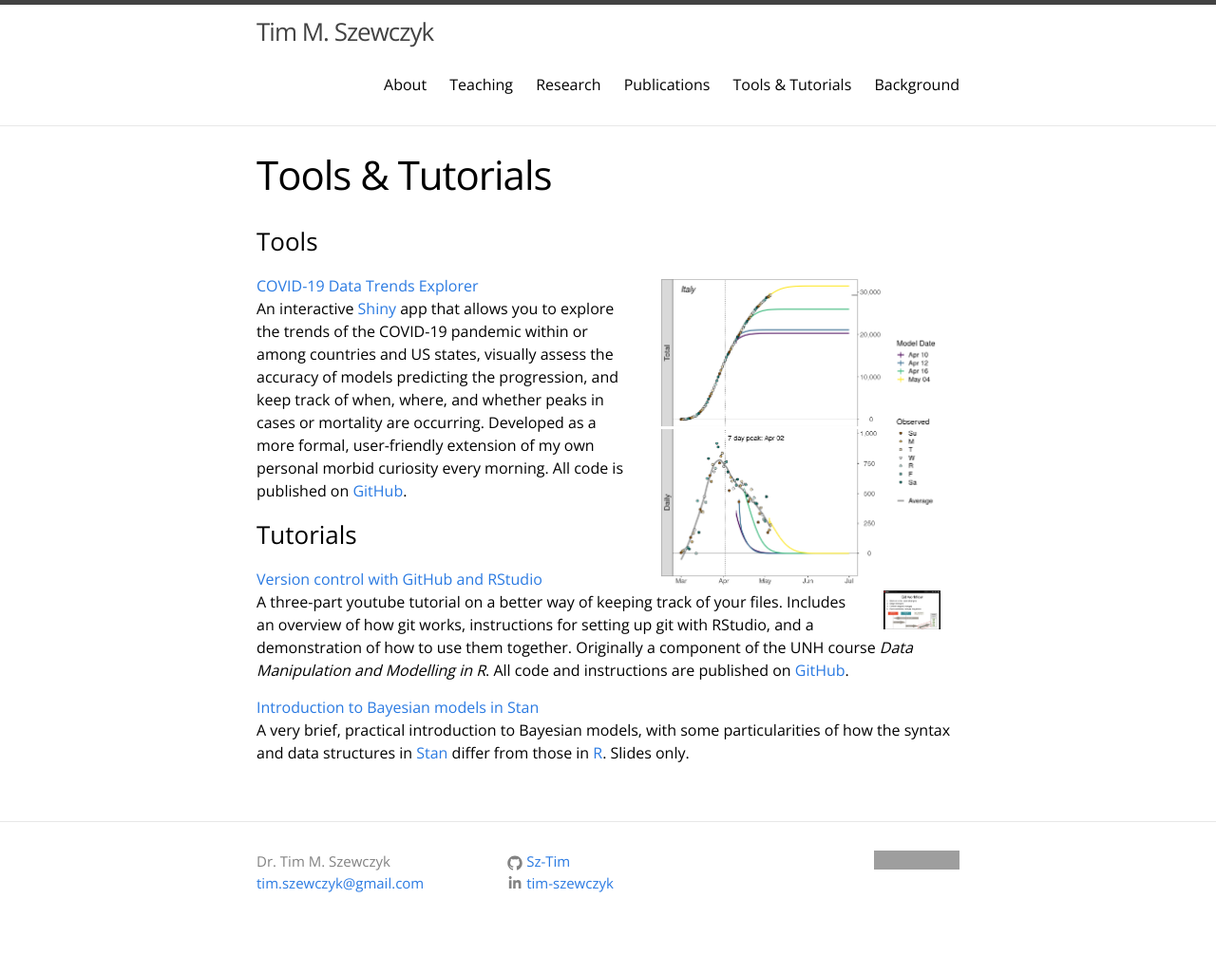
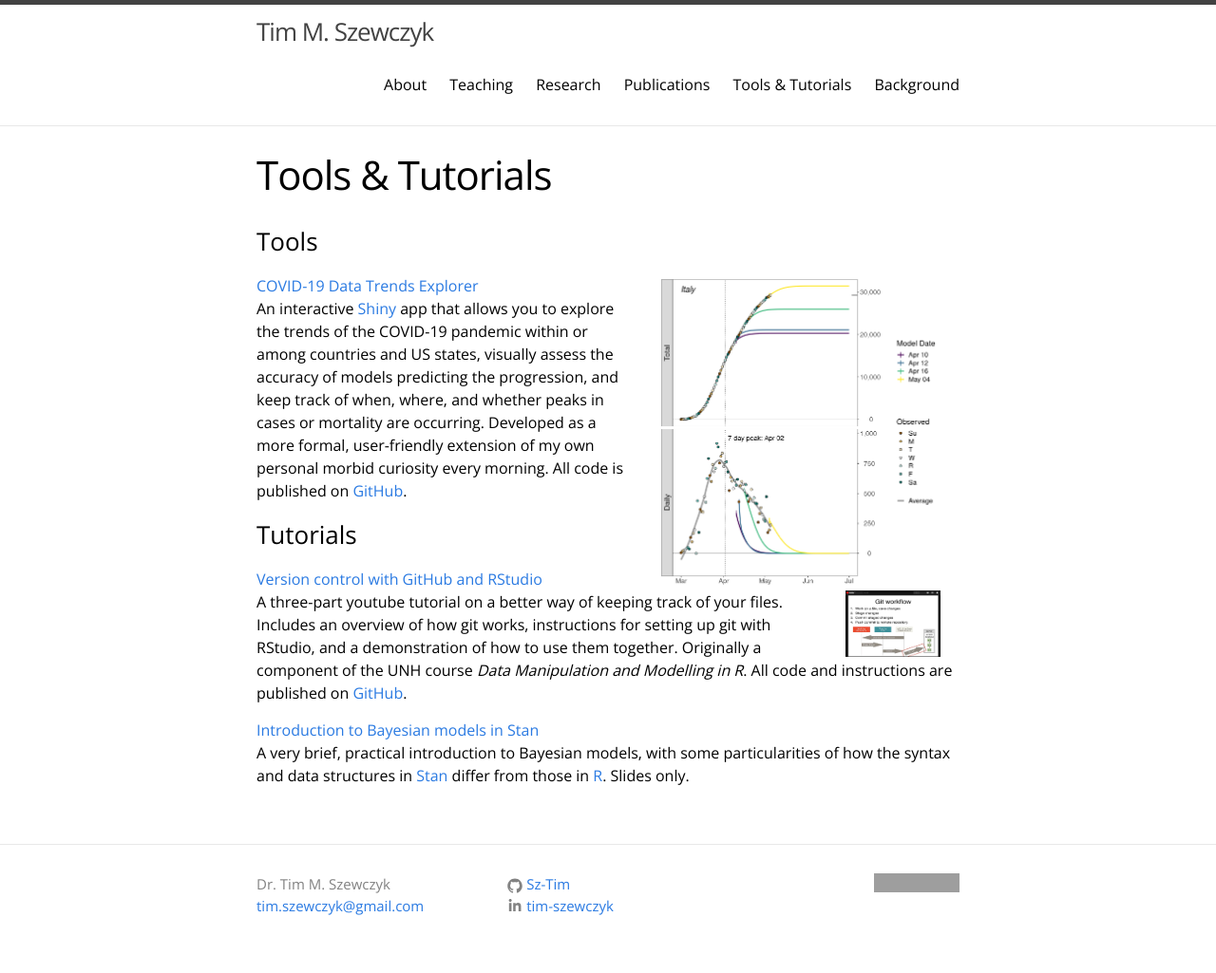
Before and after one commit to Sz-Tim/Sz-Tim.github.io, a Jekyll site: the page built from tools.md, in a window 1280 px wide. Shown: the whole page at 95% size. Built offline with Jekyll 4.4.1, drawn with Linux system fonts in a browser that asks for light colours; before the commit the page ends 1001 px from its top, so only the background shows below that; grey boxes are pictures that could not be loaded.

Commit message:
img placement

```diff
--- a/tools.md
+++ b/tools.md
@@ -12,7 +12,7 @@ An interactive [Shiny](https://shiny.rstudio.com/) app that allows you to explor
 
 ### Tutorials
 [Version control with GitHub and RStudio](https://www.youtube.com/playlist?list=PL7GjEq0oE7-YrZoV5eWkO-YOQbZtz-RxX)
-<img align="left" width="60" height="41" style="margin: 0px 20px" src="{{ site.url }}/assets/git_workflow.png">A three-part youtube tutorial on a better way of keeping track of your files. Includes an overview of how git works, instructions for setting up git with RStudio, and a demonstration of how to use them together. Originally a component of the UNH course *Data Manipulation and Modelling in R*. All code and instructions are published on [GitHub](https://github.com/Sz-Tim/NR995_Module_9).
+<img style="float:left" width="100" height="70" style="margin: 0px 20px" src="{{ site.url }}/assets/git_workflow.png">A three-part youtube tutorial on a better way of keeping track of your files. Includes an overview of how git works, instructions for setting up git with RStudio, and a demonstration of how to use them together. Originally a component of the UNH course *Data Manipulation and Modelling in R*. All code and instructions are published on [GitHub](https://github.com/Sz-Tim/NR995_Module_9).
 
 [Introduction to Bayesian models in Stan]({{ site.url }}/assets/stan_intro.pdf)
 A very brief, practical introduction to Bayesian models, with some particularities of how the syntax and data structures in [Stan](https://mc-stan.org//) differ from those in [R](http://cran.r-project.org/). Slides only.
```
